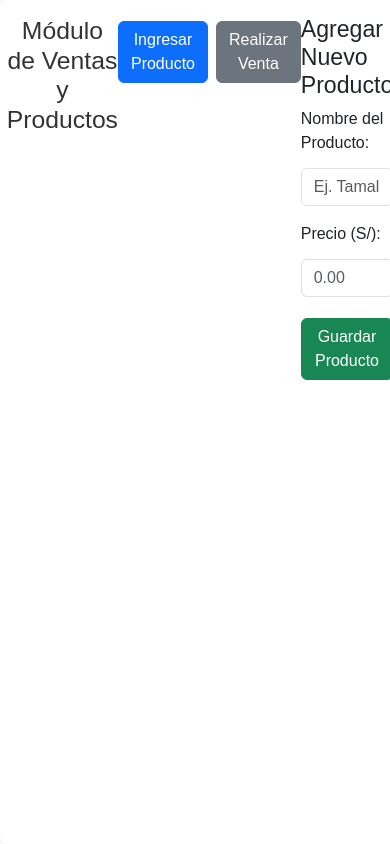
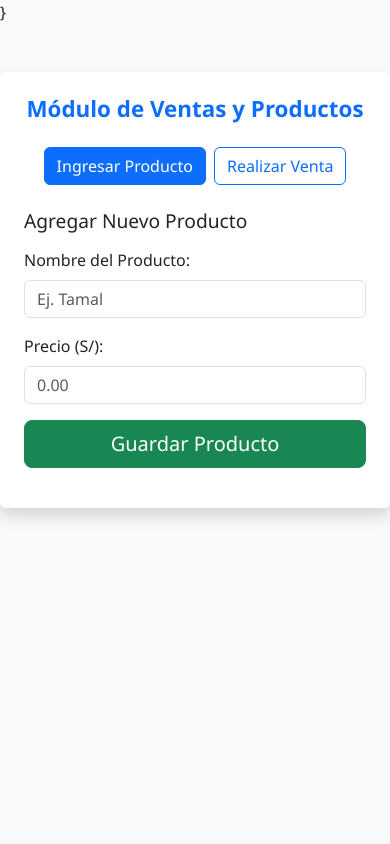
Before and after one commit to luismiguel2017/ventas-flask, a Flask app: page / in a window 390 px wide. Run offline with Flask 3, Linux system fonts and the light colour scheme; some libraries are stand-ins or nearby versions.

Commit message:
Mejoras en index.html, style.css y script.js con buscador y diseño responsivo

```diff
--- a/static/style.css
+++ b/static/style.css
@@ -1,48 +1,16 @@
 body {
-  font-family: Arial, sans-serif;
-  background-color: #f4f4f9;
-  display: flex;
-  justify-content: center;
-  align-items: flex-start;
-  min-height: 100vh;
-  padding-top: 40px;
+  font-family: 'Segoe UI', Arial, sans-serif;
+  background-color: #f4f6f9;
+  margin: 0;
+  padding: 0;
 }
 
 .container {
-  width: 400px;
-  background: #fff;
-  padding: 20px;
-  border-radius: 8px;
-  box-shadow: 0 0 10px rgba(0,0,0,0.1);
+  max-width: 500px;
 }
 
 h2 {
-  text-align: center;
-  color: #333;
-  margin-bottom: 20px;
-}
-
-.tabs {
-  display: flex;
-  justify-content: space-between;
-  margin-bottom: 20px;
-}
-
-.tab {
-  flex: 1;
-  padding: 10px;
-  border: none;
-  cursor: pointer;
-  background-color: #007BFF;
-  color: white;
-  border-radius: 4px 4px 0 0;
-}
-
-.tab.active {
-  background-color: #fff;
-  color: #007BFF;
-  border: 1px solid #007BFF;
-  border-bottom: none;
+  font-weight: 600;
 }
 
 .seccion {
@@ -54,51 +22,44 @@ h2 {
 }
 
 input, button {
-  width: 100%;
-  padding: 8px;
-  margin-top: 5px;
-  border: 1px solid #ccc;
-  border-radius: 4px;
+  border-radius: 6px;
 }
 
-.guardar {
-  background-color: #4CAF50;
-  color: white;
-  border: none;
-  margin-top: 15px;
-}
-
-.guardar:hover {
-  background-color: #45a049;
-}
-
-.confirmar {
-  background-color: #FFA500;
-  color: white;
-  border: none;
-  margin-top: 15px;
-}
-
-.confirmar:hover {
-  background-color: #e69500;
+button {
+  font-size: 1rem;
+  padding: 12px;
 }
 
 #buscar {
-  margin-bottom: 10px;
+  margin-bottom: 15px;
 }
 
 table {
-  width: 100%;
-  border-collapse: collapse;
+  font-size: 0.95rem;
 }
 
-th, td {
-  padding: 8px;
-  text-align: left;
-  border-bottom: 1px solid #ddd;
+th {
+  font-weight: 600;
 }
 
 .popup-pequeno {
-  width: 300px !important;   /* ancho más pequeño */
-  font-size: 14px;           /* texto más compacto */
+  width: 300px !important;
+  font-size: 14px;
 }
+
+/* 📱 Ajustes para pantallas pequeñas */
+@media (max-width: 576px) {
+  h2 {
+    font-size: 1.4rem;
+  }
+  h4 {
+    font-size: 1.2rem;
+  }
+  input, button {
+    font-size: 1rem;
+    padding: 12px;
+  }
+  table {
+    font-size: 0.85rem;
+  }
+}
--- a/templates/index.html
+++ b/templates/index.html
@@ -1,4 +1,4 @@
-<!DOCTYPE html>
+}<!DOCTYPE html>
 <html lang="es">
 <head>
   <meta charset="UTF-8">
@@ -11,19 +11,20 @@
   <!-- Librería SweetAlert2 -->
   <script src="https://cdn.jsdelivr.net/npm/sweetalert2@11"></script>
 </head>
-<body class="container py-3">
+<body class="bg-light">
 
-  <h2 class="text-center mb-4">Módulo de Ventas y Productos</h2>
+  <div class="container my-5 p-4 shadow rounded bg-white">
+    <h2 class="text-center text-primary mb-4">Módulo de Ventas y Productos</h2>
 
     <!-- Menú de pestañas -->
-  <div class="d-flex justify-content-center mb-3">
-    <button class="btn btn-primary me-2" onclick="mostrarSeccion('producto')">Ingresar Producto</button>
-    <button class="btn btn-secondary" onclick="mostrarSeccion('venta')">Realizar Venta</button>
+    <div class="d-flex justify-content-center mb-4">
+      <button class="tab btn btn-primary me-2" onclick="mostrarSeccion('producto')">Ingresar Producto</button>
+      <button class="tab btn btn-outline-primary" onclick="mostrarSeccion('venta')">Realizar Venta</button>
     </div>
 
     <!-- Sección Ingresar Producto -->
     <div id="producto" class="seccion activa">
-    <h3>Agregar Nuevo Producto</h3>
+      <h4 class="mb-3">Agregar Nuevo Producto</h4>
       <form action="/registrar" method="POST" onsubmit="return mostrarMensaje(event)">
         <div class="mb-3">
           <label for="nombre" class="form-label">Nombre del Producto:</label>
@@ -35,18 +36,20 @@
           <input type="number" id="precio" name="precio" class="form-control" step="0.01" placeholder="0.00" required>
         </div>
 
-      <button type="submit" class="btn btn-success w-100">Guardar Producto</button>
+        <button type="submit" class="btn btn-success w-100 btn-lg guardar">Guardar Producto</button>
       </form>
     </div>
 
     <!-- Sección Realizar Venta -->
     <div id="venta" class="seccion d-none">
-    <h3>Seleccionar Productos para la Venta</h3>
+      <h4 class="mb-3">Seleccionar Productos para la Venta</h4>
+
+      <!-- 📌 Campo de búsqueda -->
       <input type="text" id="buscar" class="form-control mb-3" placeholder="Buscar producto...">
 
       <div class="table-responsive">
-      <table id="tablaProductos" class="table table-striped">
-        <thead class="table-dark">
+        <table id="tablaProductos" class="table table-striped table-hover table-sm">
+          <thead class="table-primary">
             <tr>
               <th>Producto</th>
               <th>Precio (S/)</th>
@@ -60,7 +63,8 @@
         </table>
       </div>
 
-    <button class="btn btn-primary w-100 mt-3">Confirmar Venta</button>
+      <button class="btn btn-warning w-100 btn-lg mt-3 confirmar">Confirmar Venta</button>
+    </div>
   </div>
 
   <!-- Script principal -->
```
Lines whose indentation alone changed are shown as unchanged.
